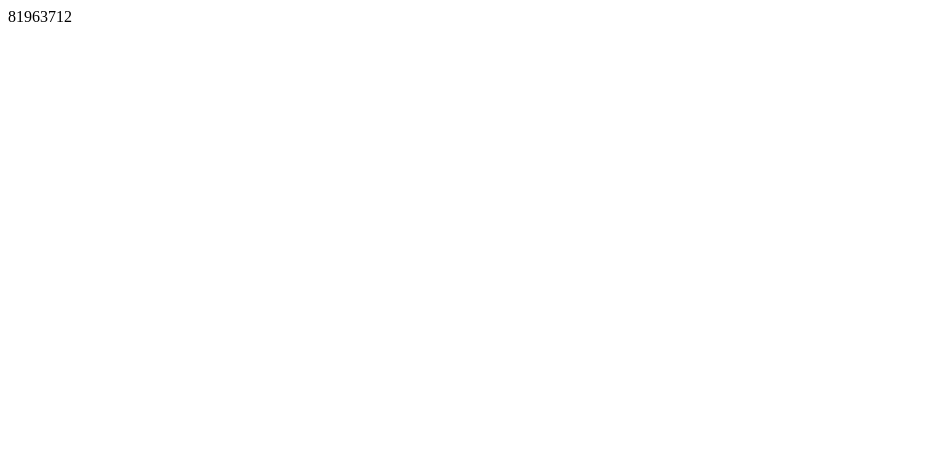
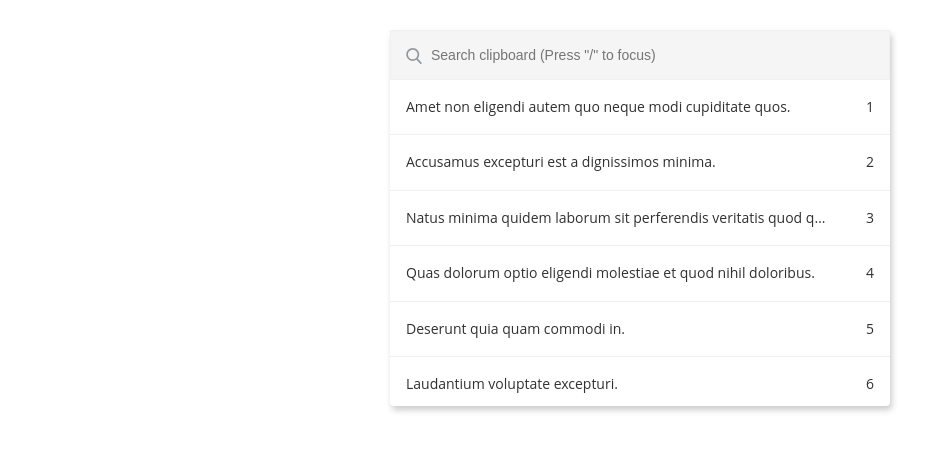
Before and after one commit to luqmanoop/clipbot, a React (Create React App) app: page / in a window 1280 px wide. Shown: the top 450 px of the page, without its empty margins (0-949 px from the left). Built offline with nearby package versions, Linux system fonts and the light colour scheme.

Commit message:
Here's some styling to the app 🙄

```diff
--- a/package.json
+++ b/package.json
@@ -22,5 +22,8 @@
     "not dead",
     "not ie <= 11",
     "not op_mini all"
-  ]
+  ],
+  "devDependencies": {
+    "node-sass": "4.11.0"
+  }
 }
--- a/src/App.js
+++ b/src/App.js
@@ -1,11 +1,52 @@
 import React, { Component } from 'react';
 import faker from 'faker';
 
+import searchIcon from './assets/search.svg';
+
 class App extends Component {
+  constructor(props) {
+    super(props);
+    this.search = React.createRef();
+  }
+
+  componentDidMount() {
+    window.addEventListener('keyup', this.handleKeyUp);
+  }
+
+  componentWillUnmount() {
+    window.removeEventListener('keyup', this.handleKeyUp);
+  }
+
+  handleKeyUp = e => {
+    const { keyCode } = e;
+    if (keyCode === 191) {
+      this.search.current.focus();
+    }
+  };
+
   render() {
+    const placeholderText = 'Search clipboard (Press "/" to focus)';
+
     return (
-      <div>
-        { faker.finance.account() }
+      <div className="clipboard">
+        <div className="search-wrapper">
+          <img className="search-icon" src={searchIcon} alt="search icon" width="16" />
+          <input
+            ref={this.search}
+            className="search-box"
+            type="text"
+            placeholder={placeholderText}
+          />
+        </div>
+
+        <div className="clipboard-items">
+          {[1, 2, 3, 4, 5, 6, 7, 8, 9, 10].map((item, index) => (
+            <div key={item} className="clipboard-item">
+              <p>{faker.lorem.sentence()}</p>
+              <span>{index + 1}</span>
+            </div>
+          ))}
+        </div>
       </div>
     );
   }
--- /dev/null
+++ b/src/index.css
@@ -0,0 +1,7 @@
+body {
+    font-family: 'Open Sans', sans-serif;
+}
+
+.clipboard {
+
+}
--- a/src/index.js
+++ b/src/index.js
@@ -1,5 +1,6 @@
 import React from 'react';
 import ReactDOM from 'react-dom';
 import App from './App';
+import './index.scss';
 
 ReactDOM.render(<App />, document.getElementById('root'));
--- /dev/null
+++ b/src/index.scss
@@ -0,0 +1,102 @@
+$clip: '.clipboard';
+$light-gray: #f0f0f0;
+
+* {
+  margin: 0;
+  padding: 0;
+  text-decoration: none;
+  list-style: none;
+  *,
+  &::before,
+  &::after {
+    box-sizing: inherit;
+  }
+}
+
+html {
+  box-sizing: border-box;
+  font-size: 62.5%;
+}
+
+html,
+body {
+  height: 100%;
+}
+
+h1,
+h2,
+h3,
+h4,
+h5,
+h6 {
+  color: #333;
+  letter-spacing: 0.06rem;
+}
+
+body {
+  font-family: 'Open Sans', Arial, Helvetica, sans-serif;
+  font-weight: 400;
+  line-height: 1.6em;
+  font-size: 1.4rem;
+  color: #62676A;
+}
+
+#{$clip} {
+  max-width: 50rem;
+  min-height: 20rem;
+  margin: 3rem auto;
+  border-radius: .4rem;
+  box-shadow: 0.2rem 0.4rem 0.6rem #ccc;
+
+  .search-wrapper {
+      position: relative;
+  }
+
+  .search-icon {
+      position: absolute;
+      top: 1.8rem;
+      left: 1.6rem;
+  }
+
+  .search-box {
+    width: 100%;
+    padding: 1.6rem;
+    padding-left: 4rem;
+    font-size: 1.4rem;
+    background-color: lighten($light-gray, 2%);
+    border: none;
+    border: 1px solid $light-gray;
+    outline: none;
+
+    &:focus {
+        background-color: #fff;
+    }
+  }
+
+  #{$clip}-items {
+      height: 32.6rem;
+      overflow: scroll;
+  }
+
+  #{$clip}-item {
+    padding: 1.6rem;
+    display: flex;
+    color: darken($light-gray, 75%);
+
+    &:not(:last-child) {
+      border-bottom: 1px solid $light-gray;
+    }
+
+    p {
+      flex: 0 0 90%;
+      overflow: hidden;
+      white-space: nowrap;
+      text-overflow: ellipsis;
+    }
+
+    span {
+        flex: 1;
+        text-align: right;
+    }
+  }
+}
```
Also changed, not shown: src/assets/search.svg (added), 1 other file (tests, documents, lock files or other folders).
